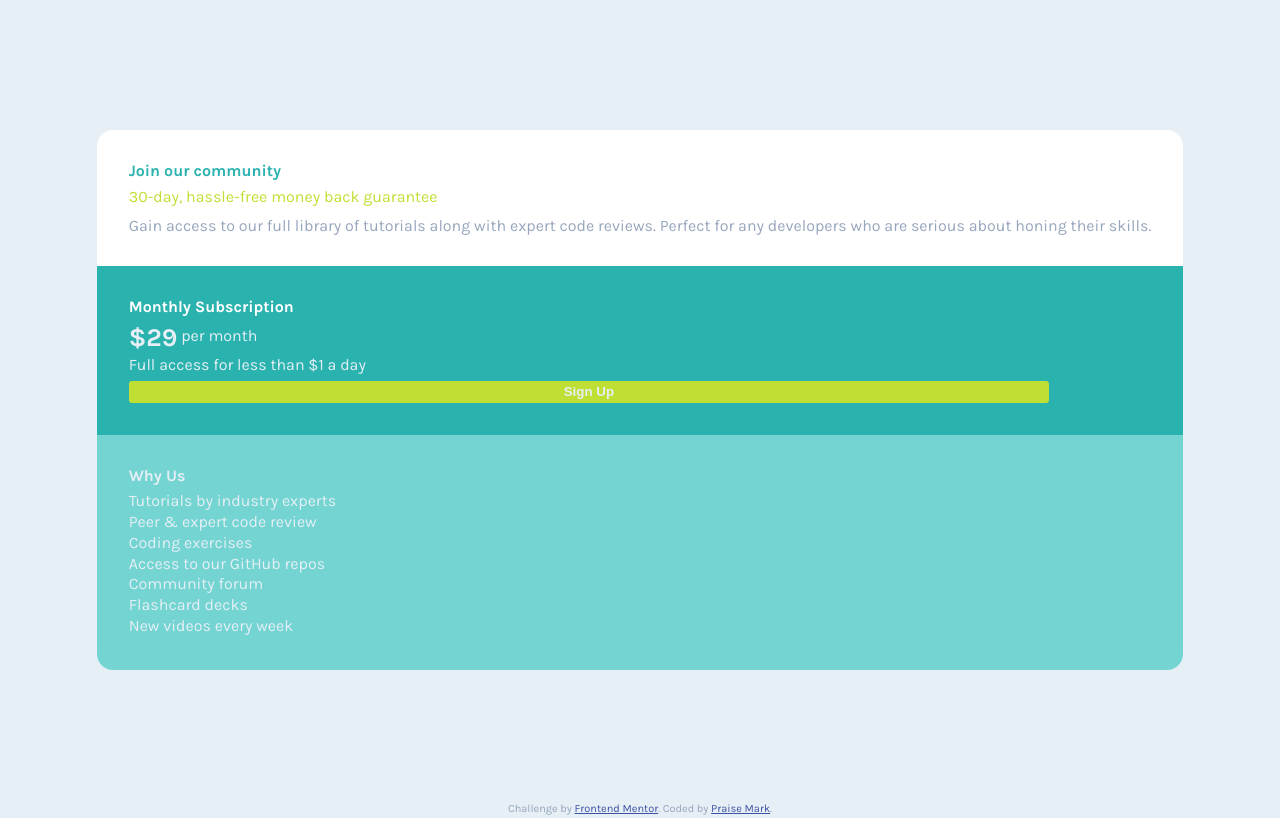
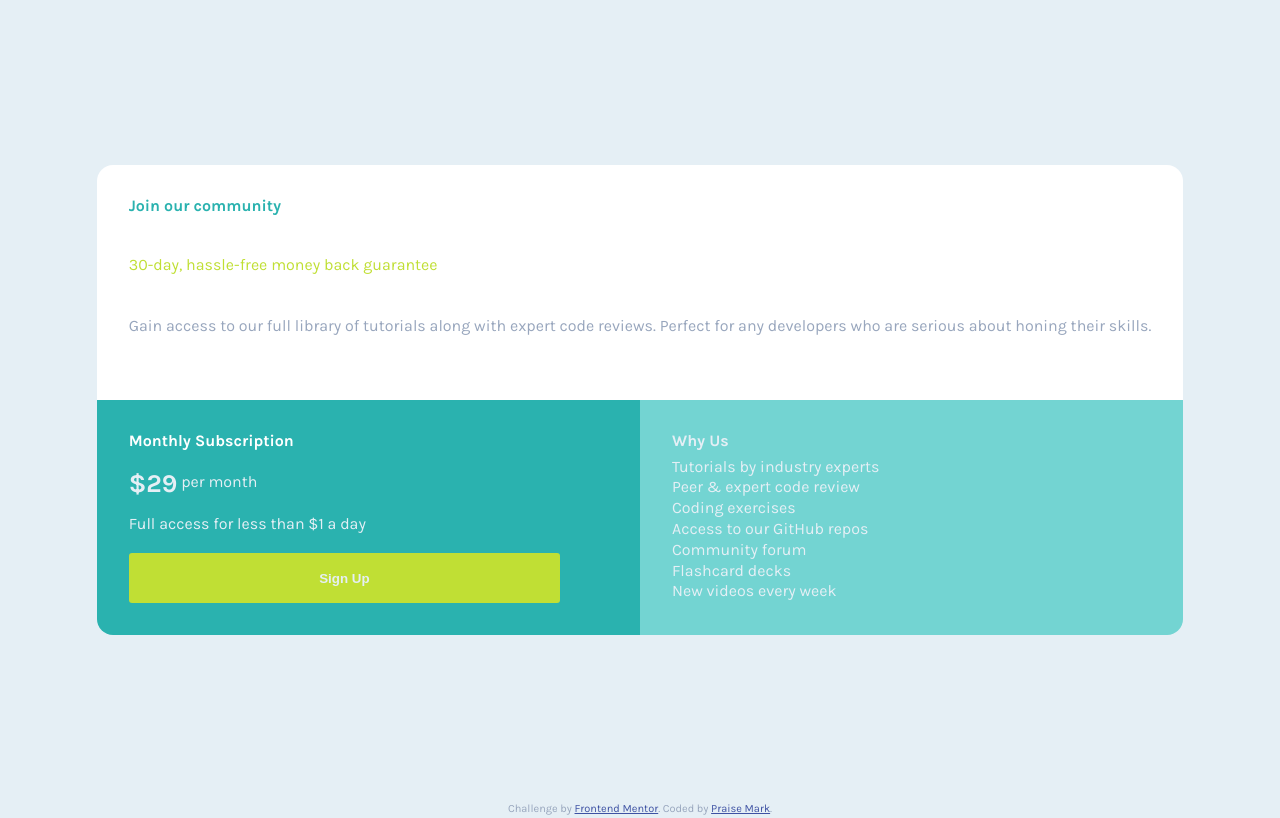
Before and after one commit to MarkPraise/singlePriceComponent, a plain HTML site: page index.html in a window 1280 px wide. Drawn offline with Linux system fonts and the light colour scheme.

Commit message:
Large Screen Design Added

```diff
--- a/index.html
+++ b/index.html
@@ -50,7 +50,7 @@
   <footer class="footer">
     <p class="attribution">
       Challenge by <a href="https://www.frontendmentor.io?ref=challenge" target="_blank">Frontend Mentor</a>.
-      Coded by <a href="#">Praise Mark</a>.
+      Coded by <a href="https://github.com/MarkPraise/singlePriceComponent">Praise Mark</a>.
     </p>
   </footer>
 </body>
--- a/style.css
+++ b/style.css
@@ -53,11 +53,14 @@ body{
   width: 90%;
   margin-top: .5rem;
   border: none;
-  padding: .2rem;
+  padding: .7rem;
   border-radius: 3px;
   color: var(--lightGray);
   background-color: var(--brightYellow);
   font-weight: 700;
+}
+.main section:nth-of-type(2) button:hover{
+  border: 2px solid;
 }
 .main section:nth-of-type(3){
   background-color:hsl(179, 53%, 64%);
@@ -80,3 +83,17 @@ body{
 
 .attribution { font-size: 11px; text-align: center; color: var(--GrayishBlue);}
 .attribution a { color: hsl(228, 45%, 44%); }
+
+@media (min-width:23.4375em) {
+  .main>div{
+    display: grid;
+    grid-template-rows: repeat(2,1fr);
+    grid-template-columns: repeat(2,1fr);
+  }
+  .main section:nth-of-type(1){
+    grid-column:1/-1 ;
+  }
+  .container{
+    display: grid;
+  }
+}
```
Also changed, not shown: images/DesktopLayout.JPG (added), images/MobileLayout.JPG (added), images/favicon-32x32.png (added), 1 other file.
